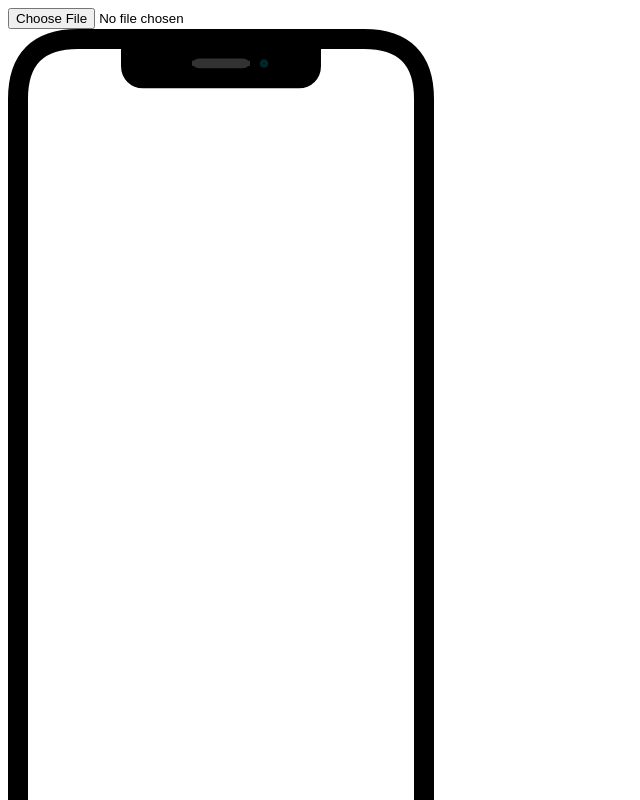
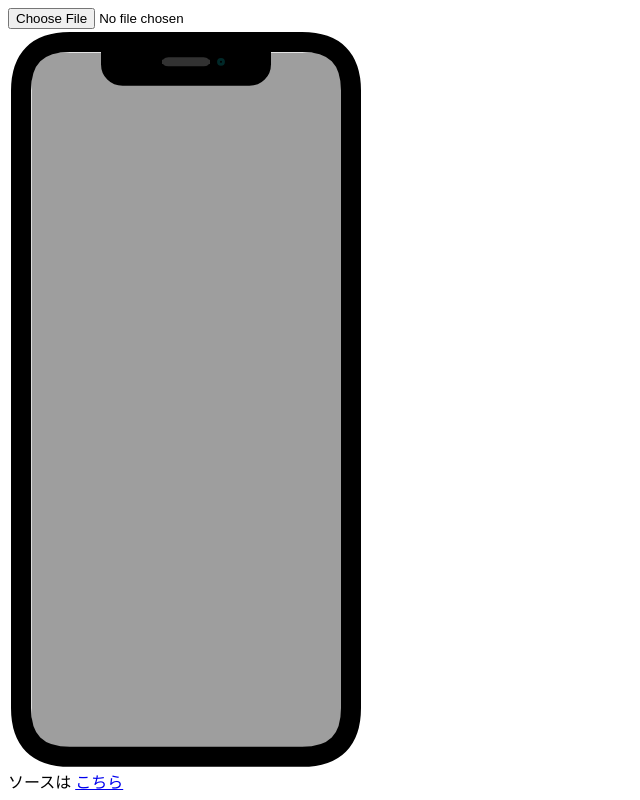
Before and after one commit to yfujii01/make_iphone_screenshot, a plain HTML site: page index.html in a window 1280 px wide. Shown: the top 800 px of the page, without its empty margins (0-640 px from the left). Drawn offline with Linux system fonts and the light colour scheme.

Commit message:
modified モバイル対応

```diff
--- a/index.html
+++ b/index.html
@@ -1,5 +1,6 @@
 <html>
   <head>
+    <meta name="viewport" content="width=device-width,initial-scale=1">
     <title>iPhone12 ScreenShot Frame</title>
   </head>
   <body>
--- a/script.js
+++ b/script.js
@@ -12,11 +12,11 @@ fileChanged = (input) => {
 
 const Draw = class {
   P = {
-    x: 10,
-    y: 10,
-    w: 406,
-    h: 879,
-    r: 60,
+    x: 13,
+    y: 13,
+    w: 330,
+    h: 330 * 2.166,
+    r: 330 * 0.148,
   };
 
   Point = class {
@@ -45,24 +45,30 @@ const Draw = class {
     if (fileDom.files.length > 0) {
       oFReader.readAsDataURL(fileDom.files[0]);
 
-      oFReader.onload = function (oFREvent) {
-        image.onload = function () {
+      oFReader.onload = (oFREvent) => {
+        image.src = oFREvent.target.result;
+        image.onload = () => {
           _self.drawScreen(ctx, image);
         };
-        image.src = oFREvent.target.result;
       };
     } else {
-      this.drawScreen(ctx, image);
+      // 画像未選択のときはサンプル画像を表示
+      image.src = "/img/sample.png";
+      image.onload = () => {
+        _self.drawScreen(ctx, image);
+      };
     }
   }
 
   drawScreen(ctx, image) {
+    const ratio = 1.8;
+    const ratio2 = 1.3;
     ctx.drawImage(
       image,
-      this.P.x * 2,
-      this.P.y * 2,
-      this.P.w - this.P.x * 2,
-      this.P.h - this.P.y * 2
+      this.P.x * ratio,
+      this.P.y * ratio,
+      this.P.w - this.P.x * ratio2,
+      this.P.h - this.P.y * ratio2
     );
 
     this.drawFrame(ctx);
```
Also changed, not shown: 1 other file.
